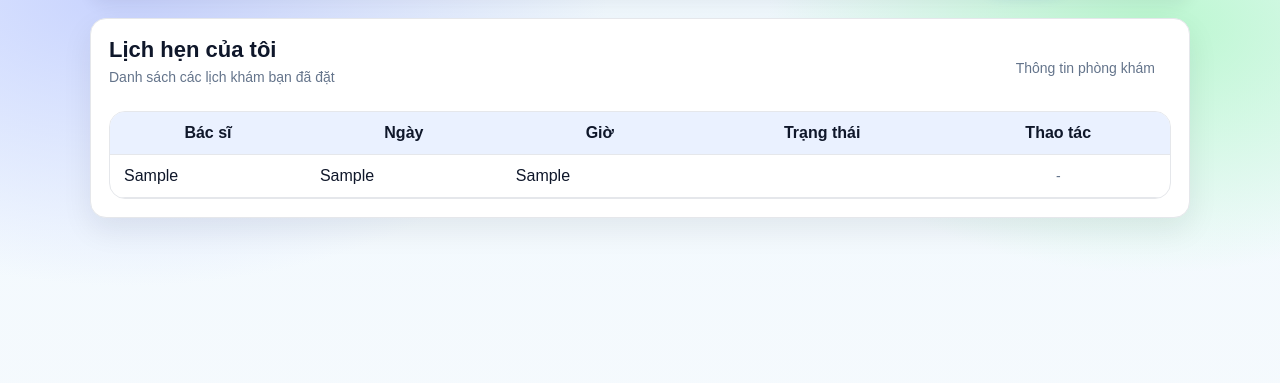
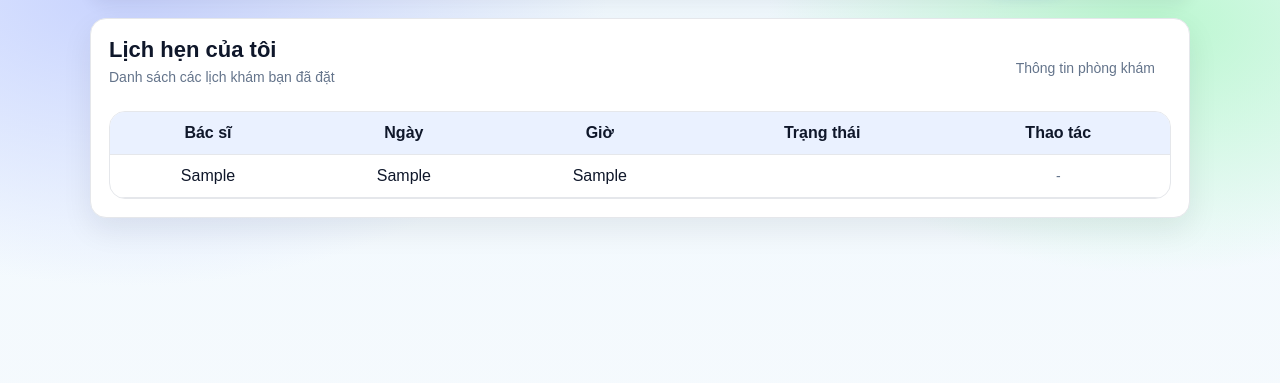
Before and after one commit to Scofield-11/clinic-python, a Flask app: template templates/trang_benh_nhan.html in a window 1280 px wide. Shown: the part 94-477 px from the top of the page. Run offline with Flask 3, Linux system fonts and the light colour scheme; the template is opened without the code that fills it: most values are stand-ins (such as "Sample title", 1, 10 or a date in 2020).

Commit message:
can giua bang lich hen

```diff
--- a/templates/trang_benh_nhan.html
+++ b/templates/trang_benh_nhan.html
@@ -28,11 +28,10 @@ Lịch hẹn của tôi
       <table class="table">
         <thead>
           <tr>
-            <th>Bác sĩ</th>
-            <th>Ngày</th>
-            <th>Giờ</th>
+            <th class="t-center">Bác sĩ</th>
+            <th class="t-center">Ngày</th>
+            <th class="t-center">Giờ</th>
             <th class="t-center">Trạng thái</th>
-
             <th class="t-center">Thao tác</th>
           </tr>
         </thead>
@@ -40,9 +39,9 @@ Lịch hẹn của tôi
         <tbody>
         {% for lh in lich_hen %}
           <tr>
-            <td>{{ lh.TenBacSi }}</td>
-            <td>{{ lh.NgayKham }}</td>
-            <td>{{ lh.GioKham }}</td>
+            <td class="t-center">{{ lh.TenBacSi }}</td>
+            <td class="t-center">{{ lh.NgayKham }}</td>
+            <td class="t-center">{{ lh.GioKham }}</td>
             <td class="t-center">
               <span class="badge badge--{{ lh.TrangThai }}">
                 {% if lh.TrangThai == 'CHO_XAC_NHAN' %}
```
